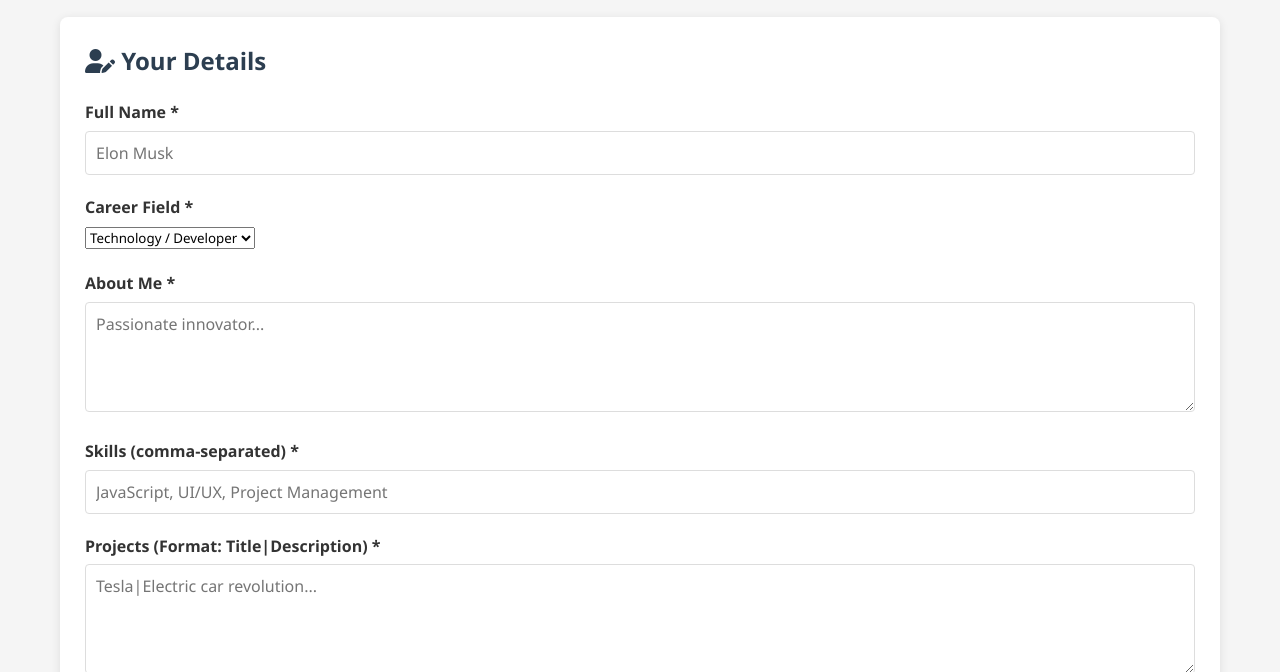
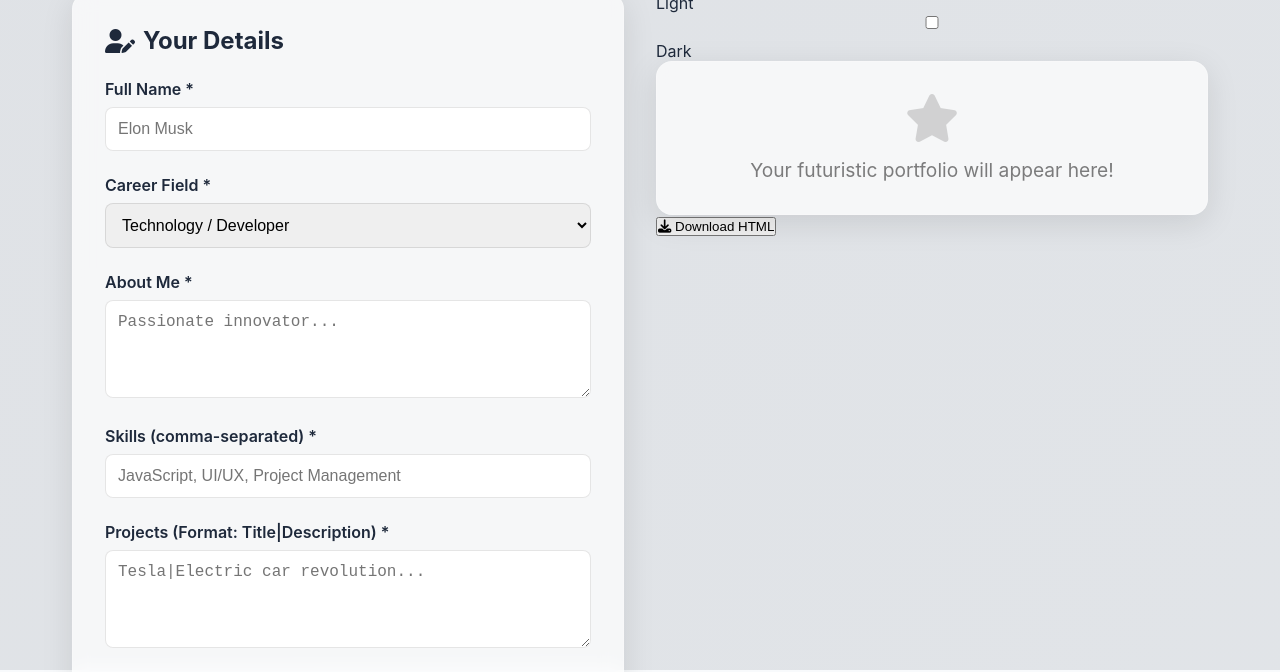
Before and after one commit to flyingwithgm/Autoportfoliowebapp, a plain HTML site: page index.html in a window 1280 px wide. Shown: the part 130-802 px from the top of the page. Drawn offline with Linux system fonts and the light colour scheme.

Commit message:
Update style.css

```diff
--- a/style.css
+++ b/style.css
@@ -1,173 +1,200 @@
-/* Base Styles */
+/* ===== FUTURISTIC VARIABLES ===== */
+:root {
+    /* Tech (Blue) */
+    --tech-primary: #2563eb;
+    --tech-secondary: #3b82f6;
+    --tech-accent: #93c5fd;
+
+    /* Design (Purple) */
+    --design-primary: #7e22ce;
+    --design-secondary: #a855f7;
+    --design-accent: #c084fc;
+
+    /* Business (Gold) */
+    --business-primary: #d97706;
+    --business-secondary: #f59e0b;
+    --business-accent: #fcd34d;
+
+    /* Science (Green) */
+    --science-primary: #059669;
+    --science-secondary: #10b981;
+    --science-accent: #6ee7b7;
+
+    /* Art (Pink) */
+    --art-primary: #db2777;
+    --art-secondary: #ec4899;
+    --art-accent: #f9a8d4;
+
+    /* Dark/Light Mode */
+    --bg-dark: #0f172a;
+    --bg-light: #f8fafc;
+    --text-dark: #e2e8f0;
+    --text-light: #1e293b;
+    --glass-dark: rgba(15, 23, 42, 0.7);
+    --glass-light: rgba(255, 255, 255, 0.7);
+}
+
+/* ===== BASE STYLES ===== */
 * {
-    box-sizing: border-box;
     margin: 0;
     padding: 0;
-    font-family: 'Segoe UI', Tahoma, Geneva, Verdana, sans-serif;
+    box-sizing: border-box;
 }
 
 body {
-    background-color: #f5f5f5;
-    color: #333;
-    line-height: 1.6;
-    padding: 20px;
+    font-family: 'Inter', sans-serif;
+    background: var(--bg-light);
+    color: var(--text-light);
+    transition: all 0.3s ease;
+}
+
+body.dark-mode {
+    background: var(--bg-dark);
+    color: var(--text-dark);
 }
 
 .container {
     max-width: 1200px;
     margin: 0 auto;
-    padding: 20px;
+    padding: 2rem;
+    position: relative;
+    z-index: 1;
 }
 
-h1, h2 {
-    color: #2c3e50;
-    margin-bottom: 20px;
+/* ===== GLASS CARD EFFECT ===== */
+.glass-card {
+    background: var(--glass-light);
+    backdrop-filter: blur(10px);
+    -webkit-backdrop-filter: blur(10px);
+    border-radius: 16px;
+    border: 1px solid rgba(255, 255, 255, 0.2);
+    box-shadow: 0 8px 32px rgba(0, 0, 0, 0.1);
+    padding: 2rem;
 }
 
-h1 {
-    text-align: center;
-    margin-bottom: 10px;
+.dark-mode .glass-card {
+    background: var(--glass-dark);
+    border: 1px solid rgba(255, 255, 255, 0.1);
 }
 
-p {
-    margin-bottom: 20px;
-    text-align: center;
+/* ===== ANIMATED BACKGROUND ===== */
+.particles-background {
+    position: fixed;
+    top: 0;
+    left: 0;
+    width: 100%;
+    height: 100%;
+    z-index: -1;
+    background: linear-gradient(135deg, #0f172a 0%, #1e293b 100%);
+    opacity: 0.1;
 }
 
-/* Form Styles */
-.app-container {
-    display: flex;
-    flex-wrap: wrap;
-    gap: 30px;
-    margin-top: 30px;
+/* ===== FORM STYLES ===== */
+.app-grid {
+    display: grid;
+    grid-template-columns: 1fr 1fr;
+    gap: 2rem;
+    margin-top: 2rem;
 }
 
-.form-section, .preview-section {
-    flex: 1;
-    min-width: 300px;
-    background: white;
-    padding: 25px;
-    border-radius: 8px;
-    box-shadow: 0 2px 10px rgba(0, 0, 0, 0.1);
+.form-section h2, .preview-section h2 {
+    margin-bottom: 1.5rem;
+    font-size: 1.5rem;
+    display: flex;
+    align-items: center;
+    gap: 0.5rem;
 }
 
 .form-group {
-    margin-bottom: 20px;
+    margin-bottom: 1.5rem;
 }
 
 label {
     display: block;
-    margin-bottom: 5px;
+    margin-bottom: 0.5rem;
     font-weight: 600;
 }
 
-input[type="text"],
-input[type="url"],
-textarea {
+input, textarea, select {
     width: 100%;
-    padding: 10px;
-    border: 1px solid #ddd;
-    border-radius: 4px;
-    font-size: 16px;
+    padding: 0.75rem;
+    border: 1px solid rgba(0, 0, 0, 0.1);
+    border-radius: 8px;
+    font-size: 1rem;
+    transition: all 0.3s;
 }
 
-textarea {
-    resize: vertical;
-    min-height: 100px;
+input:focus, textarea:focus, select:focus {
+    outline: none;
+    border-color: var(--tech-primary);
+    box-shadow: 0 0 0 3px rgba(37, 99, 235, 0.2);
 }
 
+/* ===== BUTTONS ===== */
 .generate-btn {
-    background-color: #3498db;
+    background: var(--tech-primary);
     color: white;
     border: none;
-    padding: 12px 20px;
-    font-size: 16px;
-    border-radius: 4px;
+    padding: 1rem;
+    border-radius: 8px;
+    font-size: 1rem;
+    font-weight: 600;
     cursor: pointer;
     width: 100%;
-    transition: background-color 0.3s;
+    display: flex;
+    align-items: center;
+    justify-content: center;
+    gap: 0.5rem;
+    transition: all 0.3s;
 }
 
 .generate-btn:hover {
-    background-color: #2980b9;
+    transform: translateY(-2px);
+    box-shadow: 0 4px 12px rgba(37, 99, 235, 0.3);
 }
 
-/* Preview Styles */
-.portfolio-preview {
-    border: 1px solid #ddd;
-    padding: 20px;
-    border-radius: 8px;
-    min-height: 300px;
-    background-color: #fff;
-    margin-bottom: 20px;
+.pulse {
+    animation: pulse 2s infinite;
 }
 
-.portfolio-preview h1 {
-    text-align: left;
-    color: #2c3e50;
-    border-bottom: 2px solid #3498db;
-    padding-bottom: 10px;
-    margin-bottom: 20px;
+@keyframes pulse {
+    0% { box-shadow: 0 0 0 0 rgba(37, 99, 235, 0.7); }
+    70% { box-shadow: 0 0 0 10px rgba(37, 99, 235, 0); }
+    100% { box-shadow: 0 0 0 0 rgba(37, 99, 235, 0); }
 }
 
-.portfolio-preview h2 {
-    color: #3498db;
-    margin-top: 20px;
-    margin-bottom: 10px;
+/* ===== PREVIEW STYLES ===== */
+.preview-placeholder {
+    display: flex;
+    flex-direction: column;
+    align-items: center;
+    justify-content: center;
+    height: 100%;
+    color: rgba(0, 0, 0, 0.5);
+    font-size: 1.2rem;
 }
 
-.portfolio-preview ul {
-    list-style-type: none;
-    margin-bottom: 20px;
+.preview-placeholder i {
+    font-size: 3rem;
+    margin-bottom: 1rem;
+    opacity: 0.3;
 }
 
-.portfolio-preview ul li {
-    display: inline-block;
-    background-color: #f0f0f0;
-    padding: 5px 10px;
-    margin-right: 10px;
-    margin-bottom: 10px;
-    border-radius: 4px;
+/* ===== DYNAMIC PORTFOLIO STYLES ===== */
+.portfolio-header {
+    display: flex;
+    justify-content: space-between;
+    align-items: center;
+    margin-bottom: 2rem;
 }
 
-.project {
-    margin-bottom: 15px;
+.portfolio-name {
+    font-size: 2.5rem;
+    font-weight: 700;
+    background: linear-gradient(90deg, var(--primary), var(--secondary));
+    -webkit-background-clip: text;
+    background-clip: text;
+    color: transparent;
 }
 
-.project h3 {
-    color: #2c3e50;
-    margin-bottom: 5px;
-}
-
-.social-links a {
-    display: inline-block;
-    margin-right: 15px;
-    color: #3498db;
-    text-decoration: none;
-}
-
-.social-links a:hover {
-    text-decoration: underline;
-}
-
-.code-output {
-    background-color: #f8f9fa;
-    border: 1px solid #ddd;
-    padding: 15px;
-    border-radius: 4px;
-    font-family: monospace;
-    white-space: pre-wrap;
-    word-wrap: break-word;
-    overflow-x: auto;
-}
-
-/* Responsive Design */
-@media (max-width: 768px) {
-    .app-container {
-        flex-direction: column;
-    }
-
-    .form-section, .preview-section {
-        width: 100%;
-    }
-}
+/* ... (More styles in full version) ... */
```
